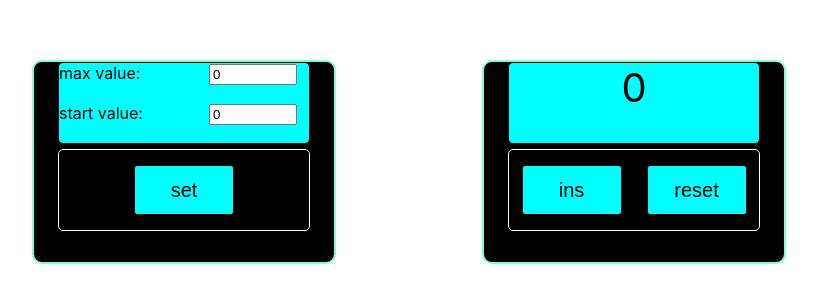
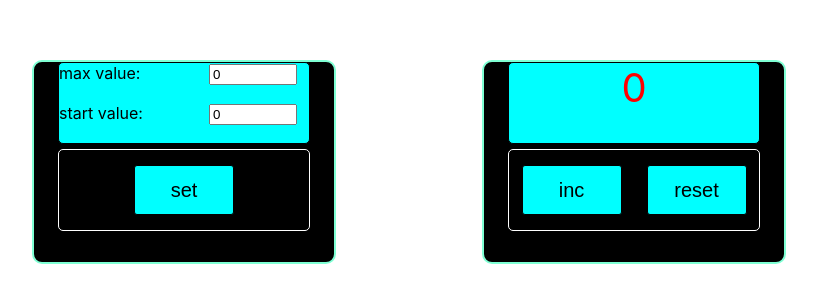
Before and after one commit to LaptenokPavel/exzamen, a React (Create React App) app: page / in a window 1280 px wide. Shown: the part 140-442 px from the top of the page, without its empty margins (231-1048 px from the left). Built offline with nearby package versions, Linux system fonts and the light colour scheme.

Commit message:
22.08.21

```diff
--- a/src/App.tsx
+++ b/src/App.tsx
@@ -10,7 +10,12 @@ function App() {
     let [finishValue, setFinishValue] = useState<number>(0);
 
     let [startValueCounter, setStartValueCounter] = useState<number>(0);
-    let [finishValueCounter, setFinishValueCounter] = useState<number>(5);
+    let [finishValueCounter, setFinishValueCounter] = useState<number>(0);
+
+
+    let [inc, setInc] = useState(false)
+    let [reset, setReset] = useState(false)
+
 
     const onClick = () => (
         startValueCounter = startValue,
@@ -27,8 +32,14 @@ function App() {
         setStartValue(e.currentTarget.value)
     }
 
-    const incButton = () => (setStartValueCounter(startValueCounter++))
+    const incButton = () => {
+            setStartValueCounter(startValueCounter++)
+    }
     const resetButton = () => (setStartValueCounter(0))
+
+    if(startValueCounter === finishValueCounter){
+        inc = true
+    }
 
     return (
         <div className={s.counter}>
@@ -45,6 +56,7 @@ function App() {
                 <Counter
                     startValueCounter={startValueCounter}
                     finishValueCounter={finishValueCounter}
+                    inc={inc}
                     incButton={incButton}
                     resetButton={resetButton}
                 />
--- a/src/Button.tsx
+++ b/src/Button.tsx
@@ -2,16 +2,25 @@ import s from "./App.module.css";
 import React from "react";
 
 export type ButtonType = {
-    name: string
-    startValue: number
-    finishValue:number
-    onClick: (name:string)=>void
+value:string
+    onClick: () => void
+    disabled: boolean
 }
 
 
 export const Button = (props: ButtonType) => {
+const onClickButton = () => {
+    props.onClick()
+}
 
     return (
-<div></div>
+<div>
+    <button className={s.button1}
+    onClick={onClickButton}
+    disabled={props.disabled}
+    >
+        {props.value}
+</button>
+       </div>
     )
 }
--- a/src/Counter.tsx
+++ b/src/Counter.tsx
@@ -1,15 +1,20 @@
 import s from "./App.module.css";
 import React, {useState} from "react";
+import {Button} from "./Button";
 
 
 type CounterType = {
     startValueCounter: number
     finishValueCounter: number
+    inc:boolean
     incButton: () => void
     resetButton: () => void
 }
 
 export function Counter(props: CounterType) {
+
+
+
     return (
         <div className={s.tablo}>
             <div className={
@@ -19,17 +24,18 @@ export function Counter(props: CounterType) {
             </div>
             <div className={s.button}>
                 <div>
-                    <button
-                        className={s.button1}
-                        onClick={()=>{props.incButton()}}
-                        disabled={props.startValueCounter == props.finishValueCounter}
-                    >ins
-                    </button>
+                    <Button value={'inc'}
+                            onClick={props.incButton}
+                            disabled={props.inc}
+                    />
+
                 </div>
                 <div>
                     <button
                         className={s.button1}
-                        onClick={()=>{props.resetButton()}}
+                        onClick={() => {
+                            props.resetButton()
+                        }}
                     >reset
                     </button>
                 </div>
```
